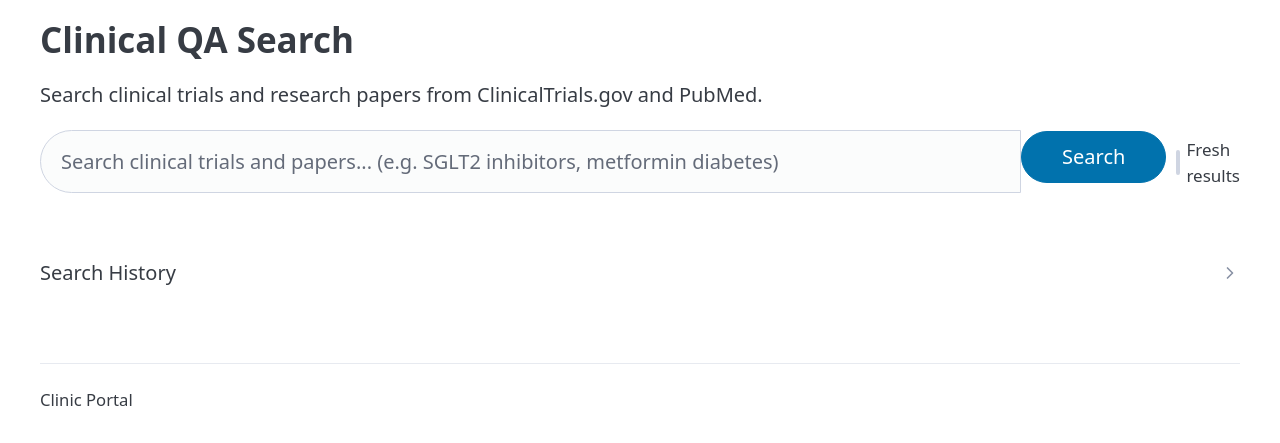
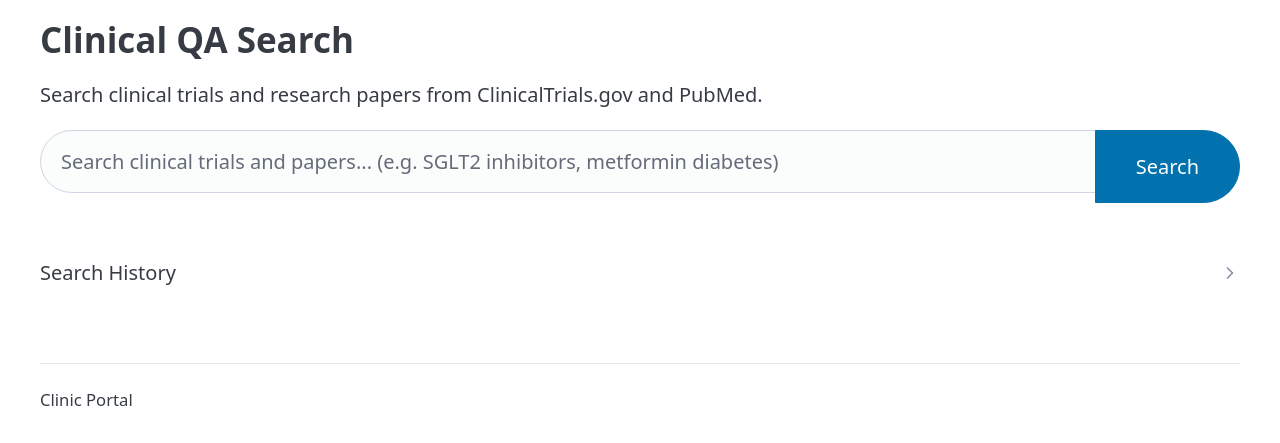
Before and after one commit to KlementMultiverse/clinic-portal, a Django app: template templates/search.html in a window 1280 px wide. Shown: the part 70-513 px from the top of the page. Run offline with Django 5.2, Linux system fonts and the light colour scheme; the template is opened without the code that fills it, so the values that code supplies are empty; some libraries are stand-ins or nearby versions.

Commit message:
fix: remove Fresh checkbox, make search history clickable
- Removed Fresh checkbox (confusing UX)
- Search history rows are clickable — re-runs the search
- History populates after each search (per tenant + per user)

Co-Authored-By: Claude Opus 4.6 (1M context) <noreply@anthropic.com>

```diff
--- a/templates/search.html
+++ b/templates/search.html
@@ -9,12 +9,7 @@
     <input type="text" id="search-input"
            placeholder="Search clinical trials and papers... (e.g. SGLT2 inhibitors, metformin diabetes)"
            style="width:100%; margin-bottom:.5rem;" required>
-    <div style="display:flex; gap:.5rem; align-items:center;">
-        <button type="button" id="search-btn" style="width:auto; padding:.5rem 2rem;">Search</button>
-        <label style="display:flex; align-items:center; gap:.3rem; font-size:.85rem;">
-            <input type="checkbox" id="fresh-check" style="width:auto; margin:0;"> Fresh results
-        </label>
-    </div>
+    <button type="button" id="search-btn" style="width:auto; padding:.5rem 2rem;">Search</button>
 </div>
 
 <!-- AI Summary -->
@@ -162,7 +157,6 @@ document.getElementById('search-input').addEventListener('keydown', function(e)
 document.getElementById('search-btn').addEventListener('click', async function() {
     var query = document.getElementById('search-input').value.trim();
     if (!query) return;
-    var fresh = document.getElementById('fresh-check').checked;
 
     var btn = document.getElementById('search-btn');
     btn.setAttribute('aria-busy', 'true');
@@ -174,7 +168,7 @@ document.getElementById('search-btn').addEventListener('click', async function()
     try {
         var resp = await apiFetch('/api/search/', {
             method: 'POST',
-            body: JSON.stringify({ query: query, fresh: fresh }),
+            body: JSON.stringify({ query: query }),
         });
         var data = await resp.json();
         if (resp.ok) {
@@ -222,7 +216,10 @@ async function loadHistory() {
     var html = '<table role="grid"><thead><tr><th>Query</th><th>Trials</th><th>Papers</th><th>Date</th></tr></thead><tbody>';
     for (var i = 0; i < data.length; i++) {
         var s = data[i];
-        html += '<tr><td>' + escapeHtml(s.query.substring(0, 60)) + '</td><td>' + s.trials_count + '</td><td>' + s.papers_count + '</td><td>' + new Date(s.created_at).toLocaleDateString() + '</td></tr>';
+        html += '<tr style="cursor:pointer;" onclick="document.getElementById(\'search-input\').value=\'' + escapeHtml(s.query.replace(/'/g, "\\'")) + '\';document.getElementById(\'search-btn\').click();">';
+        html += '<td><a href="#">' + escapeHtml(s.query.substring(0, 60)) + '</a></td>';
+        html += '<td>' + s.trials_count + '</td><td>' + s.papers_count + '</td>';
+        html += '<td>' + new Date(s.created_at).toLocaleDateString() + '</td></tr>';
     }
     html += '</tbody></table>';
     container.innerHTML = html;
```
